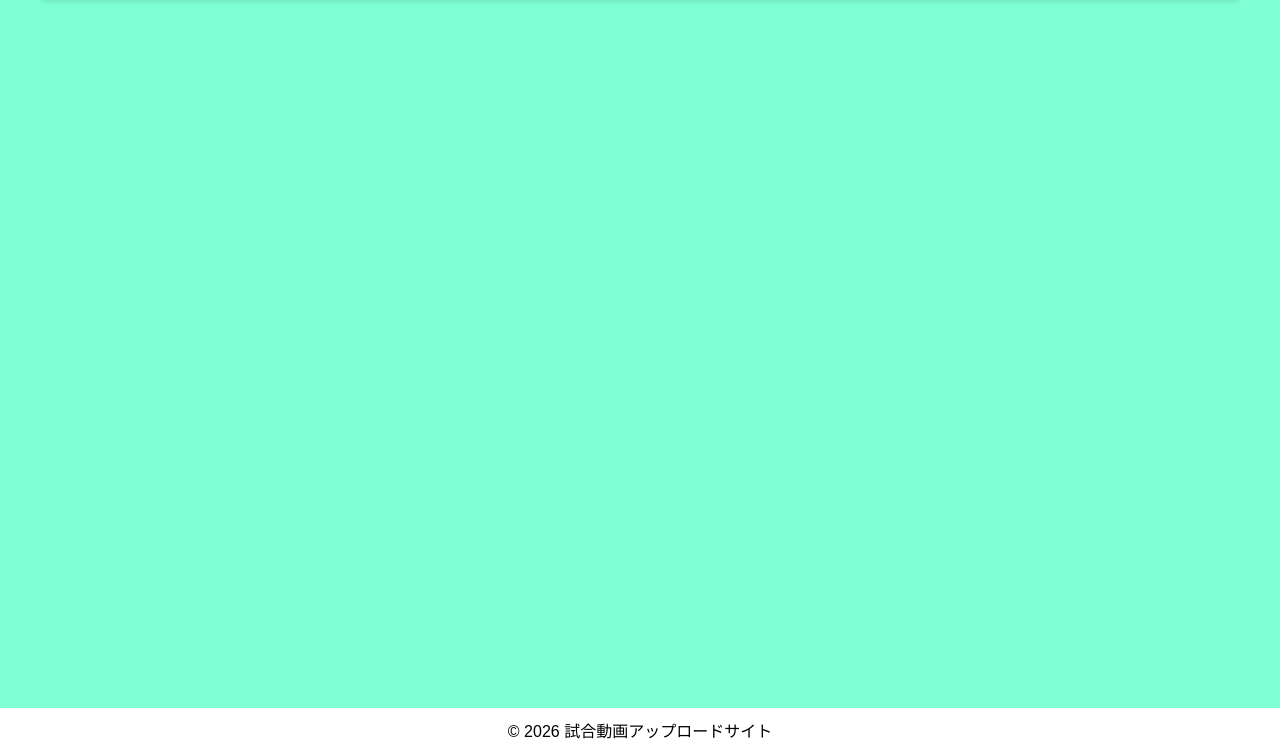
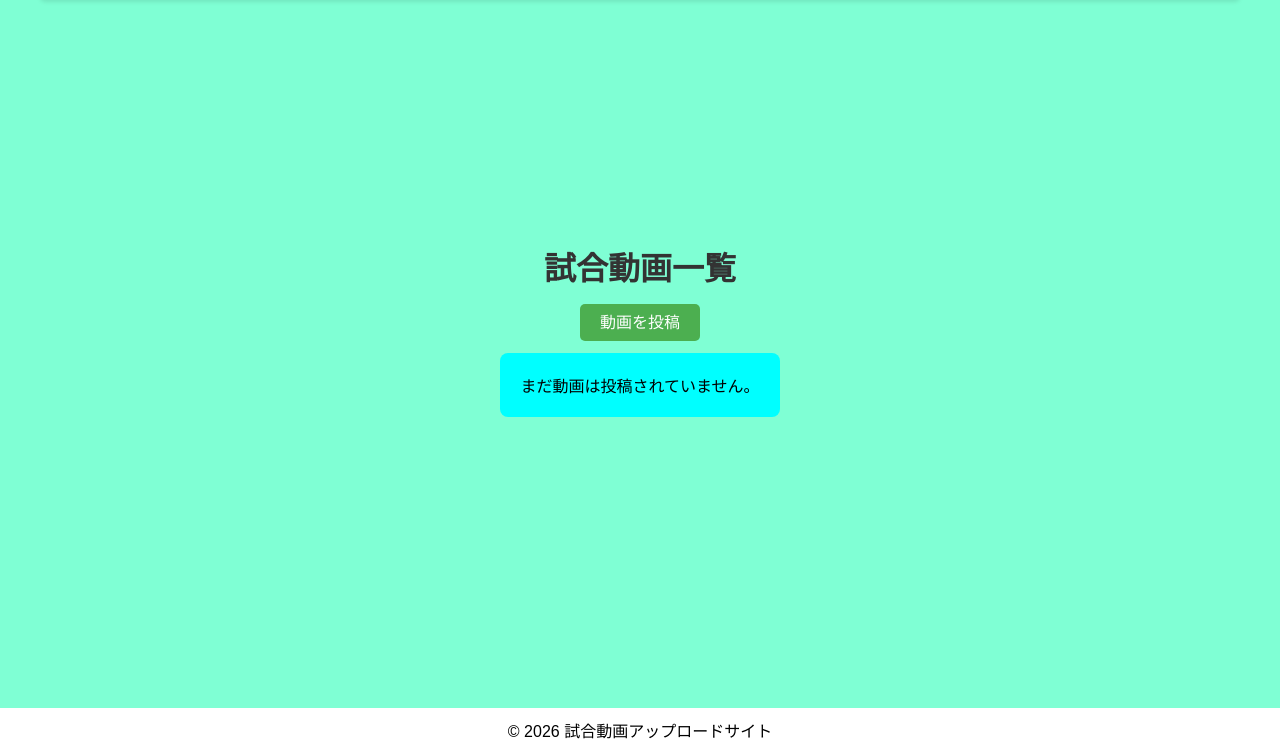
Before and after one commit to Joe-Takayama/gamevideo, a Django app: page /video/ in a window 1280 px wide. Shown: the part 48-800 px from the top of the page. Run offline with Django 5.2, Linux system fonts and the light colour scheme; the visitor is signed in with stand-in values (Sample User, id 1); data that the repository does not hold is empty.

Commit message:
動画が投稿できるようになった

```diff
--- /dev/null
+++ b/gamesvideo/static/css/index.css
@@ -0,0 +1,62 @@
+/* wrapper で縦横中央 */
+.wrapper {
+    display: flex;
+    flex-direction: column; /* 縦に積む */
+    justify-content: center; /* 垂直方向中央寄せ */
+    align-items: center; /* 水平方向中央寄せ */
+    min-height: 80vh; /* 画面の高さの80%くらいに設定 */
+    width: 100%;
+    padding: 20px;
+    box-sizing: border-box;
+}
+
+/* タイトル中央寄せ */
+.title {
+    text-align: center;
+    margin-bottom: 20px;
+    color: #333;
+}
+
+/* 投稿ボタン */
+.upload-button {
+    margin-bottom: 20px;
+}
+
+.btn {
+    background-color: #4caf50;
+    color: white;
+    padding: 10px 20px;
+    text-decoration: none;
+    border-radius: 5px;
+}
+
+.btn:hover {
+    background-color: #45a049;
+}
+
+/* 動画一覧 */
+.video-list {
+    display: grid;
+    grid-template-columns: repeat(auto-fill, minmax(350px, 1fr));
+    gap: 20px;
+    width: 100%;
+    max-width: 1200px;
+}
+
+/* カード */
+.video-card {
+    border: 1px solid #ccc;
+    padding: 10px;
+    border-radius: 8px;
+    background-color: #fff;
+}
+
+.video-list .none {
+    grid-column: 1 / -1; /* グリッドの全幅を使う */
+    justify-self: center; /* 横中央 */
+    text-align: center;
+    padding: 20px;
+    background-color: aqua;
+    border-radius: 8px;
+    max-width: 400px;
+}
--- a/gamesvideo/templates/gamesvideo/index.html
+++ b/gamesvideo/templates/gamesvideo/index.html
@@ -6,5 +6,30 @@
 {% endblock %}
 
 {% block content %}
+    <div class="wrapper">
+        <h1 class="title">試合動画一覧</h1>
 
+        {% if request.user.is_authenticated %}
+            <div class="upload-button">
+                <a href="#" class="btn">動画を投稿</a>
+            </div>
+        {% endif %}
+
+        <div class="video-list">
+            {% if videos %}
+                {% for video in videos %}
+                    <div class="video-card">
+                        <h3>{{ video.title }}</h3>
+                        <video width="320" controls>
+                            <source src="{{ video.video.url }}" type="video/mp4">
+                            お使いのブラウザは動画タグに対応していません。
+                        </video>
+                        <p>投稿者: {{ video.user.username }}</p>
+                    </div>
+                {% endfor %}
+            {% else %}
+                <p class="none">まだ動画は投稿されていません。</p>
+            {% endif %}
+        </div>
+    </div>
 {% endblock %}
--- a/gamesvideo/views.py
+++ b/gamesvideo/views.py
@@ -5,6 +5,7 @@ from django.views import View
 from django.contrib.auth import login
 from .forms import SignupForm
 from django.contrib.auth.decorators import login_required
+from .models import Video
 
 # 新規登録ビュー
 class SignupView(View):
@@ -46,9 +47,5 @@ class LogoutView(View):
 # トップ画面ビュー
 class IndexView(View):
     def get(self, request):
-        return render(request, "gamesvideo/index.html")
-
-# @login_required
-# class InfoView(View):
-#     def get(self, request):
-#         return render(request, "gamesvideo/info.html")
+        videos = Video.objects.all().order_by("-created_at")
+        return render(request, "gamesvideo/index.html", {"videos": videos})
--- a/gamevideoproject/settings.py
+++ b/gamevideoproject/settings.py
@@ -11,6 +11,7 @@ https://docs.djangoproject.com/en/5.2/ref/settings/
 """
 
 from pathlib import Path
+import os
 
 # Build paths inside the project like this: BASE_DIR / 'subdir'.
 BASE_DIR = Path(__file__).resolve().parent.parent
@@ -124,3 +125,7 @@ DEFAULT_AUTO_FIELD = 'django.db.models.BigAutoField'
 
 LOGIN_URL = "/login/"
 LOGIN_REDIRECT_URL = "/video/index/"
+
+MEDIA_URL = "/media/"
+
+MEDIA_ROOT = os.path.join(BASE_DIR, "media")
--- a/gamevideoproject/urls.py
+++ b/gamevideoproject/urls.py
@@ -16,8 +16,10 @@ Including another URLconf
 """
 from django.contrib import admin
 from django.urls import path, include
+from django.conf import settings
+from django.conf.urls.static import static
 
 urlpatterns = [
     path('admin/', admin.site.urls),
     path('video/', include('gamesvideo.urls')),
-]
+]+ static(settings.MEDIA_URL, document_root=settings.MEDIA_ROOT)
```
Also changed, not shown: gamesvideo/admin.py (+8 -0 lines), gamesvideo/forms.py (+23 -0 lines), gamesvideo/models.py (+7 -0 lines), gamesvideo/templates/gamesvideo/info.html (deleted), gamesvideo/templates/gamesvideo/upload.html (added), 2 other files.
